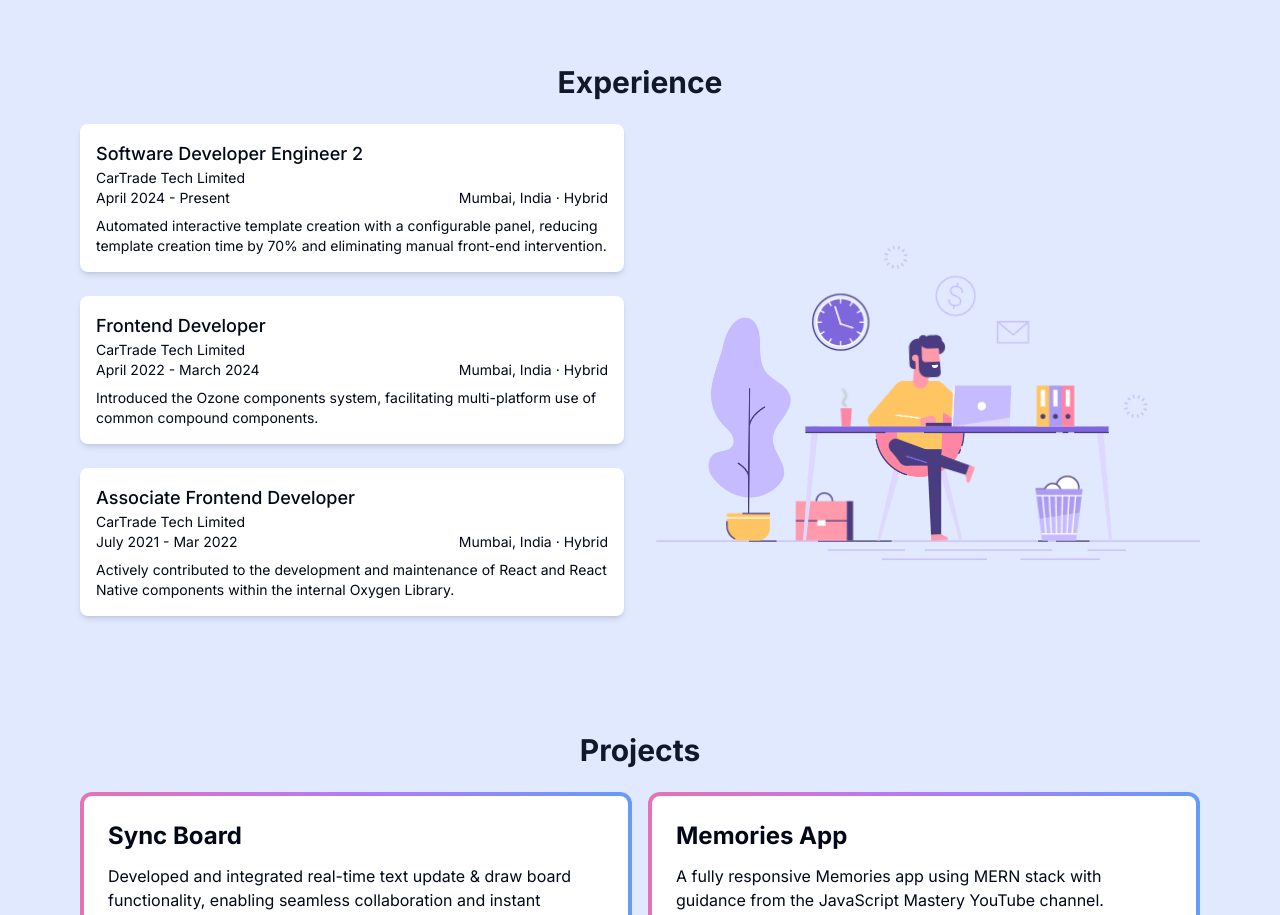
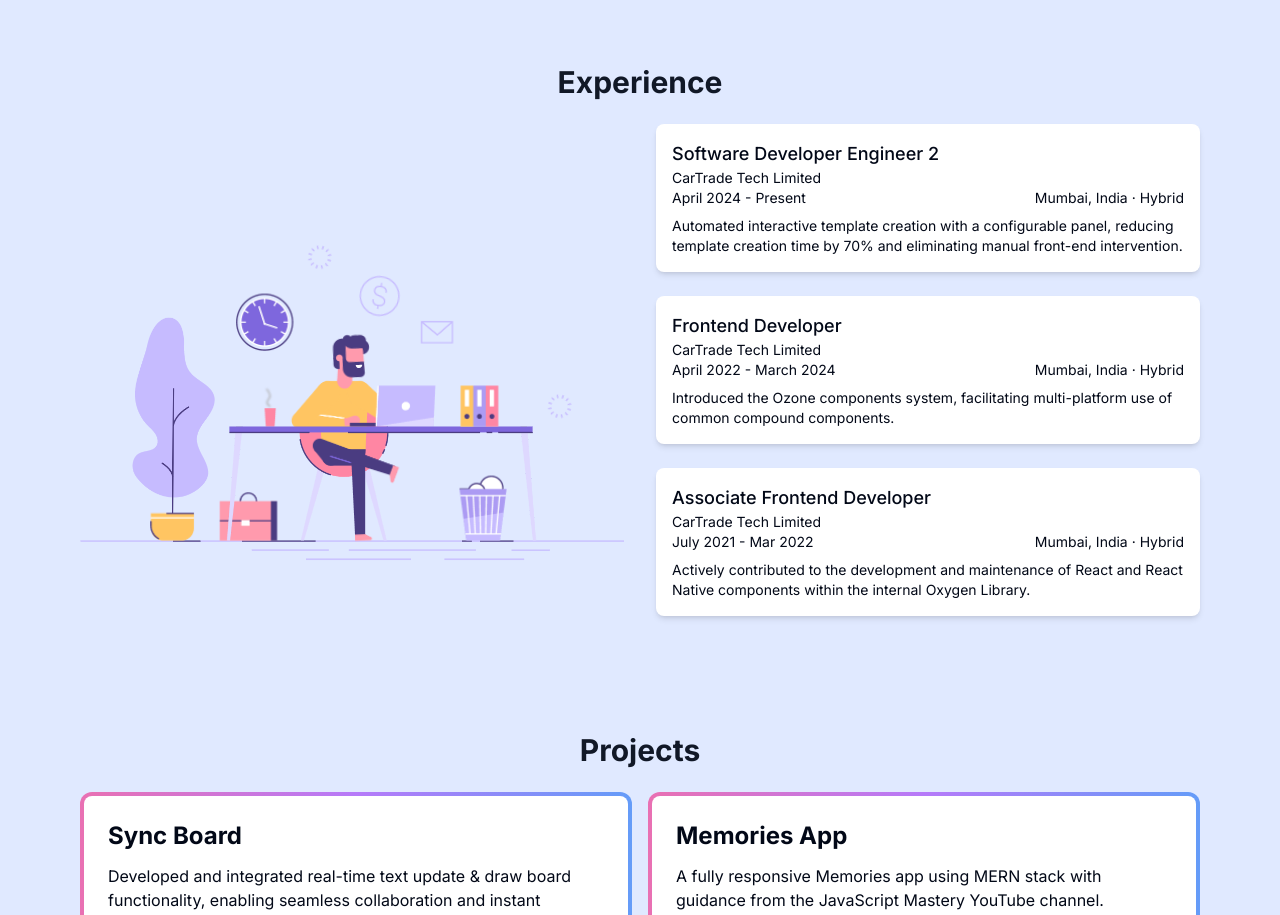
Before and after one commit to ajittupe2548/ajit-tupe-portfolio, a Next.js app: page / in a window 1280 px wide. Shown: the part 1392-2307 px from the top of the page. Built offline with nearby package versions, Linux system fonts and the light colour scheme.

Commit message:
Update Experience.tsx

```diff
--- a/src/components/Experience.tsx
+++ b/src/components/Experience.tsx
@@ -39,13 +39,13 @@ const Timeline: React.FC = () => {
                 Experience
             </h2>
             <div className='grid grid-cols-1 md:grid-cols-2 gap-8'>
+                <div className='flex'>
+                    <AnimationLottie animationPath={studyIcon} />
+                </div>
                 <div className='flex flex-col gap-6'>
                     {experienceItems.map((item, index) => (
                         <TimelineItem key={index} item={item} />
                     ))}
-                </div>
-                <div className='flex'>
-                    <AnimationLottie animationPath={studyIcon} />
                 </div>
             </div>
         </div>
```
